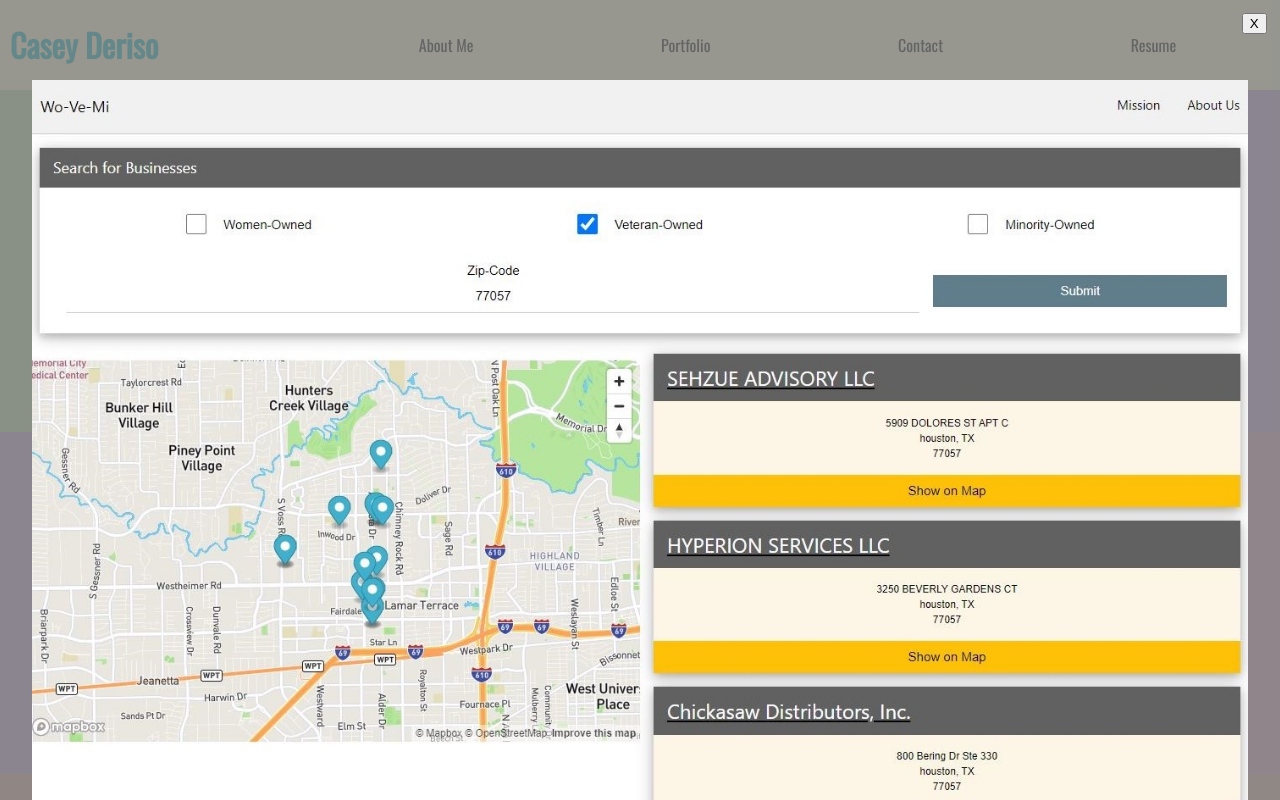
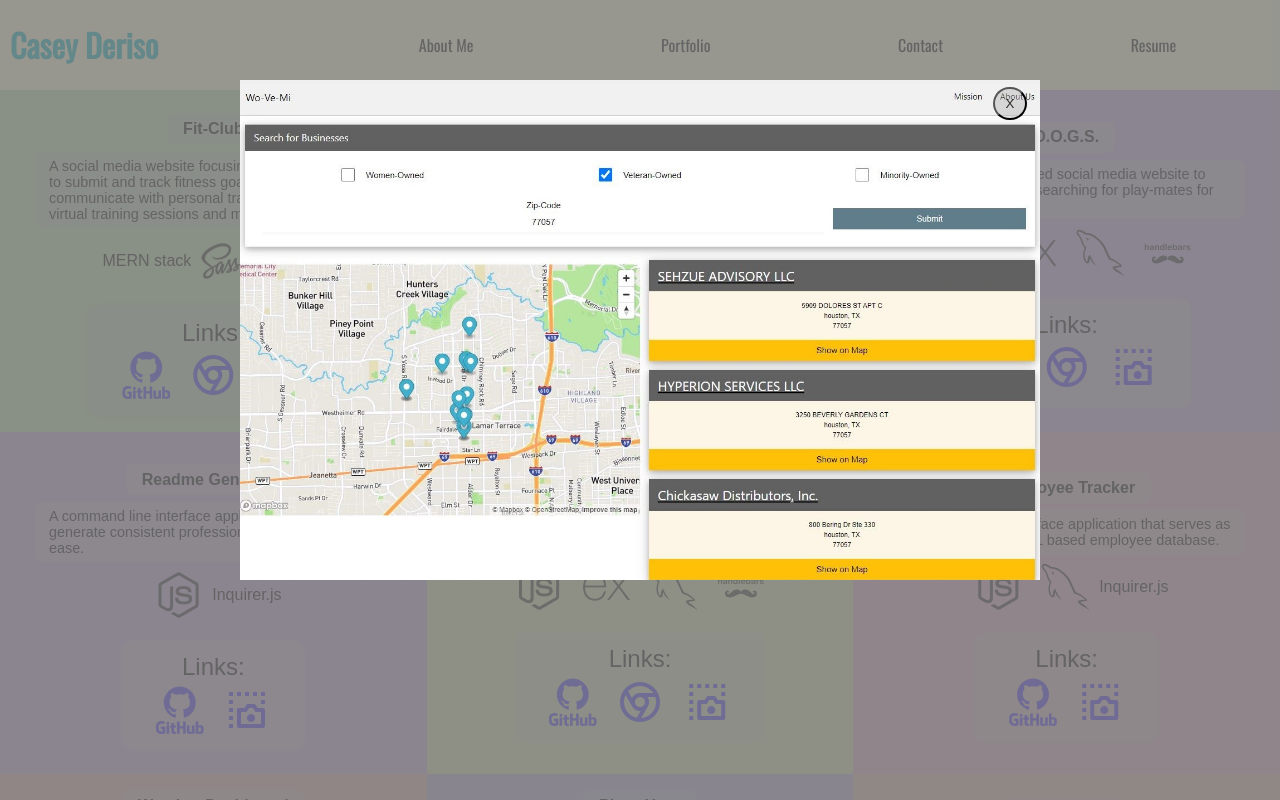
Before and after one commit to CaseyDeriso/react-portfolio, a React (Create React App) app: page / in a window 1280 px wide. Both pictures are taken after a click on the link 280 px from the left and 375 px from the top of the page. Shown: the top 800 px of the page. Built offline with nearby package versions, Linux system fonts and the light colour scheme.

Commit message:
sredesigned modal to scale better on large screen and styled close button

```diff
--- a/src/components/Modal/index.js
+++ b/src/components/Modal/index.js
@@ -1,4 +1,4 @@
-import React from 'react'
+import React from "react";
 import styled from "styled-components";
 
 const ModalBackdrop = styled.div`
@@ -9,34 +9,55 @@
   right: 0;
   top: 0;
   z-index: 1;
-  background-color: rgba(125,125,125, 0.8)
-`
+  background-color: rgba(125, 125, 125, 0.8);
+`;
 
 const ImageContainer = styled.div`
   display: flex;
+  flex: 1;
   justify-content: center;
   align-items: center;
-  padding: 5em 2em;
-`
+  padding: 5em 15em;
+  @media only screen and (max-width: 1000px) {
+    padding: 5em 2em;
+  }
+  @media only screen and (max-width: 700px) {
+    padding: 5em 2em;
+  }
+`;
 
 const Image = styled.img`
-  width: 100%
-`
+  width: 100%;
+`;
 
 const Close = styled.button`
+  border-radius: 50%;
+  height: 2.5em;
+  width: 2.5em;
+  color: rgba(0, 0, 0, 0.8);
+  background-color: rgba(175, 175, 175, 0.4);
   position: absolute;
-  right: 1em;
-  top: 1em;
-`
+  top: 6.5em;
+  right: 19em;
+  @media only screen and (max-width: 1000px) {
+    width: 1.8em;
+    height: 1.8em;
+    right: 3em;
+    top: 6.5em;
+  }
+`;
 
-export default function Modal({ onClose, currentPhoto}) {
+export default function Modal({ onClose, currentPhoto }) {
   return (
     <ModalBackdrop>
       <ImageContainer>
         {/* <h3>{name}</h3> */}
-        <Image src={require(`../../assets/photos/${currentPhoto}`).default} alt={currentPhoto}/>
+        <Image
+          src={require(`../../assets/photos/${currentPhoto}`).default}
+          alt={currentPhoto}
+        />
         <Close onClick={onClose}>X</Close>
       </ImageContainer>
     </ModalBackdrop>
-  )
+  );
 }
```
